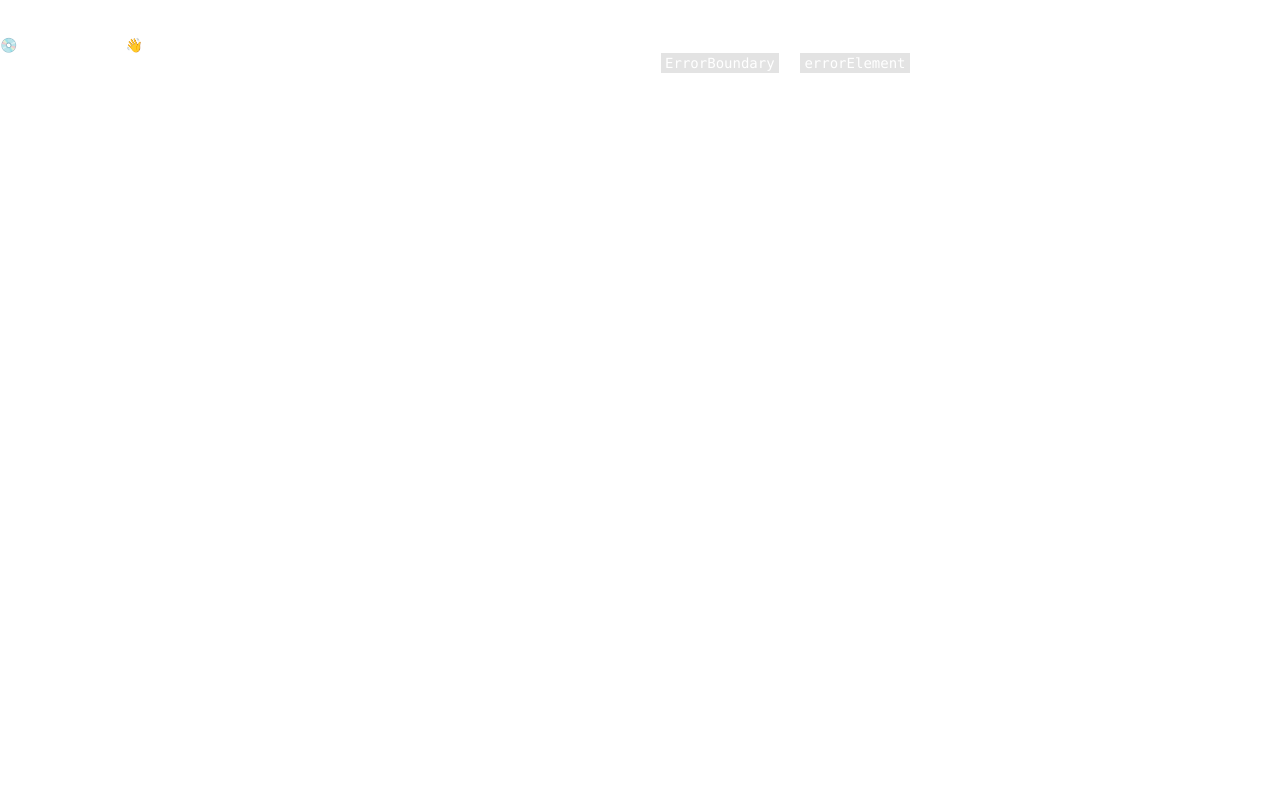
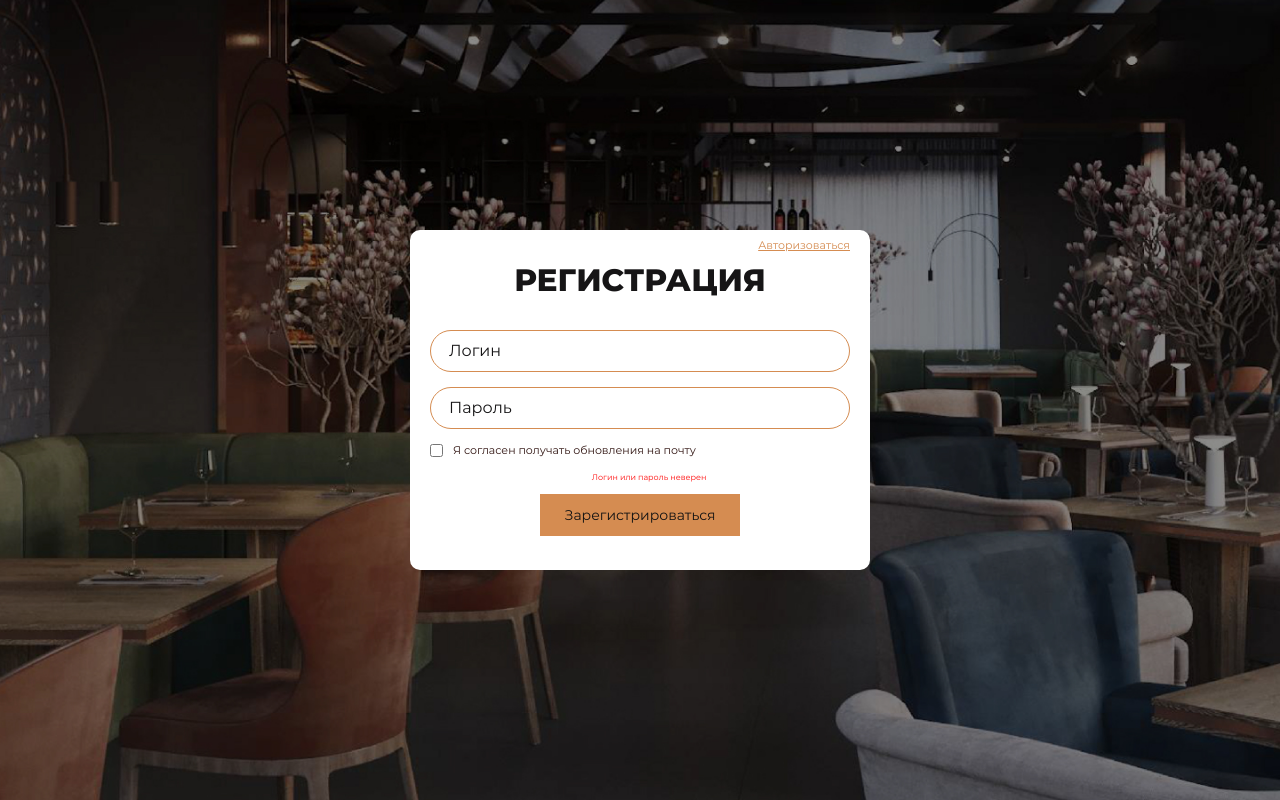
Before and after one commit to azatgilmutdinov/Online-store_REACT-2, a React (Create React App) app: page /registration in a window 1280 px wide. Before the commit this address had no page. Built offline with nearby package versions, Linux system fonts and the light colour scheme.

Commit message:
form page done

```diff
--- a/src/components/UI/Button/Button.module.css
+++ b/src/components/UI/Button/Button.module.css
@@ -2,7 +2,7 @@
   display: block;
   width: 200px;
   height: 42px;
-  padding: 13px 40px;
+  padding: 13px;
   font-size: 14px;
   line-height: 17px;
   font-family: 'Montserrat', sans-serif;
--- a/src/components/blocks/FormReg/Form.jsx
+++ b/src/components/blocks/FormReg/Form.jsx
@@ -1,11 +1,12 @@
 import React from 'react'
+import { Link } from 'react-router-dom'
 import Button from '../../UI/Button/Button'
 import './Form.css'
 
-const Form = ({title, link, buttonText}) => {
+const Form = ({title, linkText, link, buttonText}) => {
   return (
     <form action="#" className="form">
-      <a href="" className="form__link">{link}</a>
+      <Link to={link} className="form__link">{linkText}</Link>
       <h2 className="form__title">{title}</h2>
       <div className="form__wrapperInput form__wrapperInput_email">
         <input type="email" class="form__input form-input form-input_email" placeholder="Логин"></input>
--- /dev/null
+++ b/src/components/pages/FormAuthor.jsx
@@ -0,0 +1,17 @@
+import React from 'react'
+import Form from '../blocks/FormReg/Form'
+
+const FormAuthor = () => {
+  return (
+    <div className='formAuthor'>
+      <Form
+        title='Вход'
+        linkText='Зарегистрироваться'
+        link='/registration'
+        buttonText='Войти'
+      />
+    </div>
+  )
+}
+
+export default FormAuthor
--- /dev/null
+++ b/src/components/pages/FormReg.jsx
@@ -0,0 +1,17 @@
+import React from 'react'
+import Form from '../blocks/FormReg/Form'
+
+const FormReg = () => {
+  return (
+    <div className='formReg'>
+      <Form
+        title='Регистрация'
+        linkText='Авторизоваться'
+        link='/'
+        buttonText='Зарегистрироваться'
+        />
+    </div>
+  )
+}
+
+export default FormReg
--- a/src/components/pages/general/GeneralPage.jsx
+++ b/src/components/pages/general/GeneralPage.jsx
@@ -1,17 +1,14 @@
 import React from 'react'
 import Form from '../../blocks/FormReg/Form'
 import './GeneralPage.css'
+import { Outlet } from 'react-router-dom'
 
 
 
 const GeneralPage = () => {
   return (
     <div className="generalPage">
-        <Form
-        title='Вход'
-        link='Зарегистрироваться'
-        buttonText='Войти'
-        />
+        <Outlet/>
     </div>
 
   )
```
Also changed, not shown: src/index.js (+12 -0 lines).
